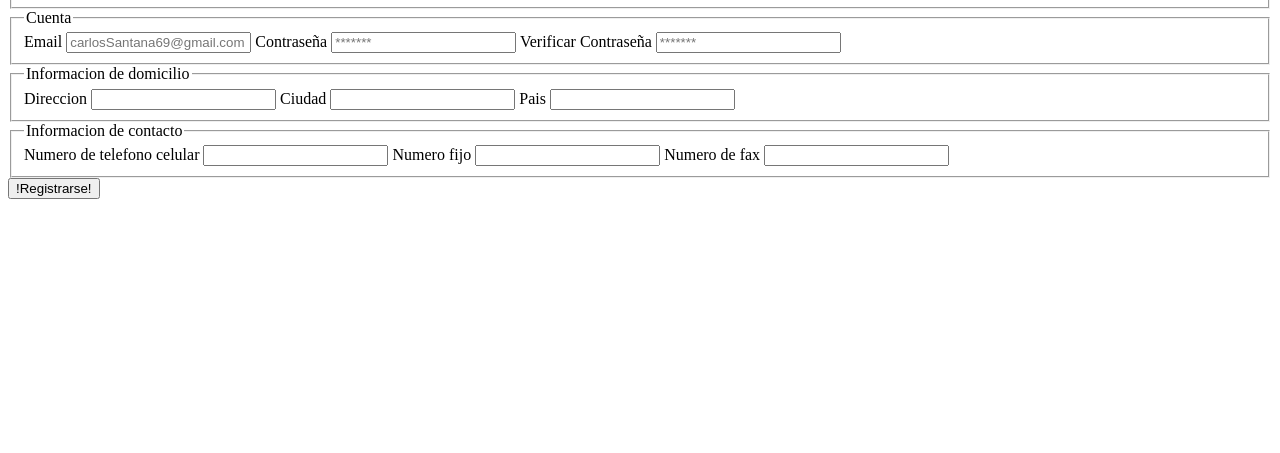
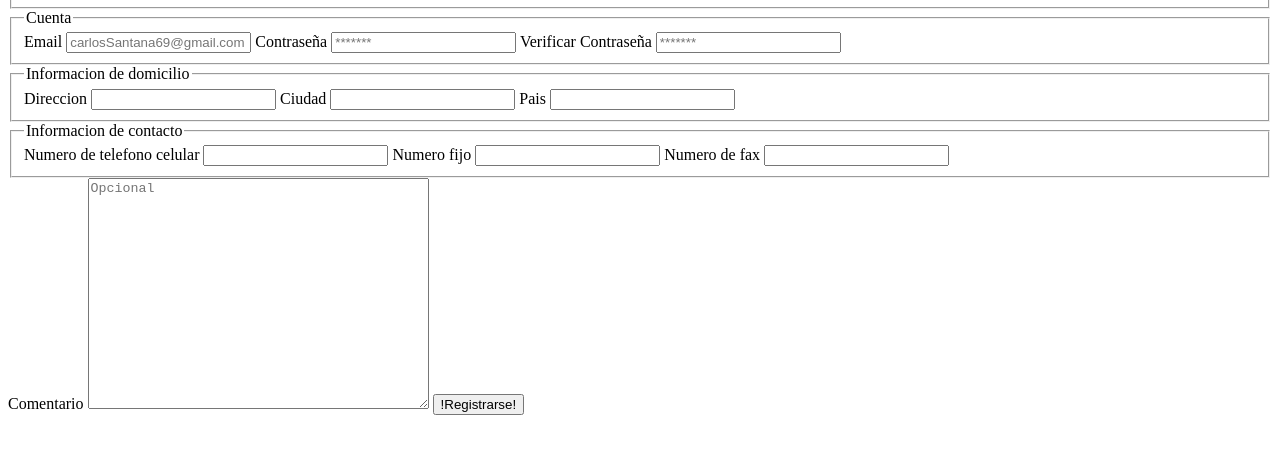
Before and after one commit to alejandroolmed59/FormularioBasico, a plain HTML site: page index.html in a window 1280 px wide. Shown: the part 129-582 px from the top of the page. Drawn offline with Linux system fonts and the light colour scheme.

Commit message:
Agregado text area

```diff
--- a/index.html
+++ b/index.html
@@ -66,6 +66,10 @@
             <input type="text" name="fax" id="fax">
 
         </fieldset>
+
+        <label for="comment">Comentario</label>
+        <textarea name="comment" id="comment" cols="40" rows="15" placeholder="Opcional"></textarea>
+
         <input type="submit" value="!Registrarse!">
     </form>
 </body>
```
